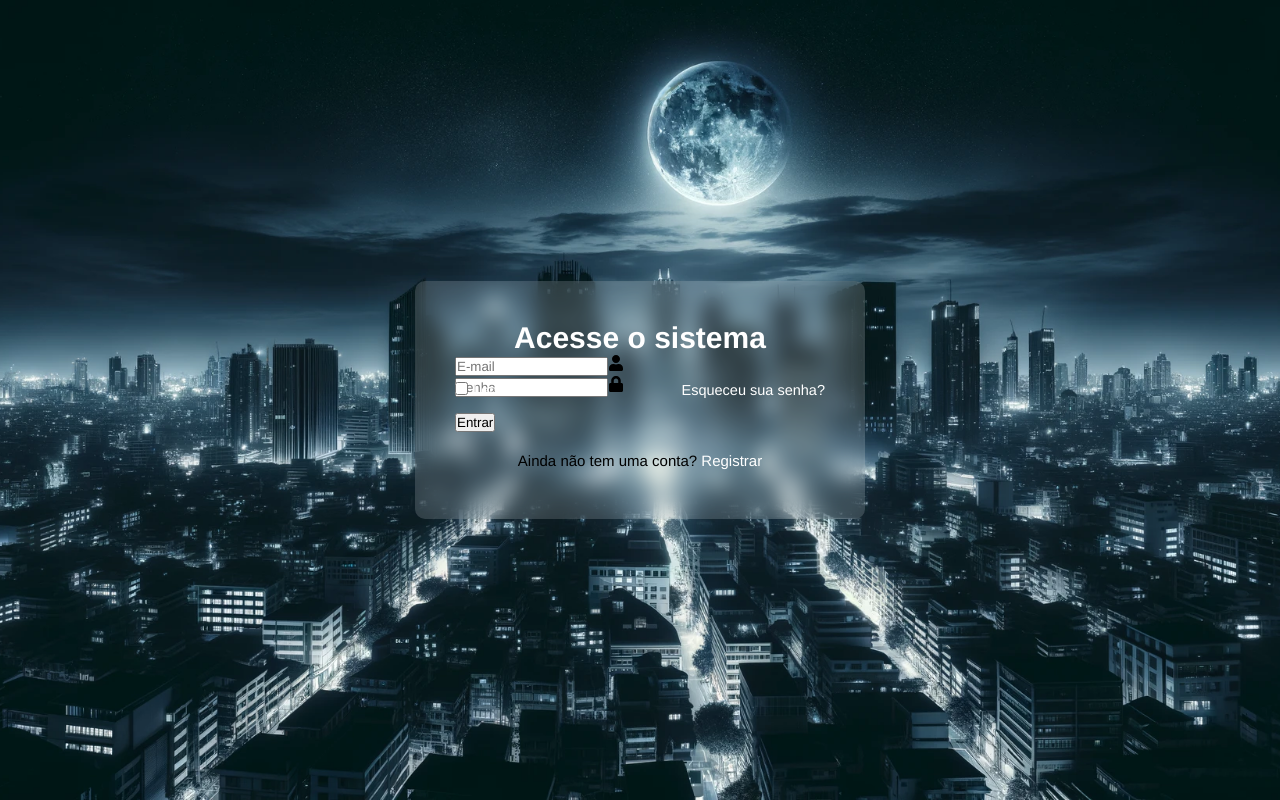
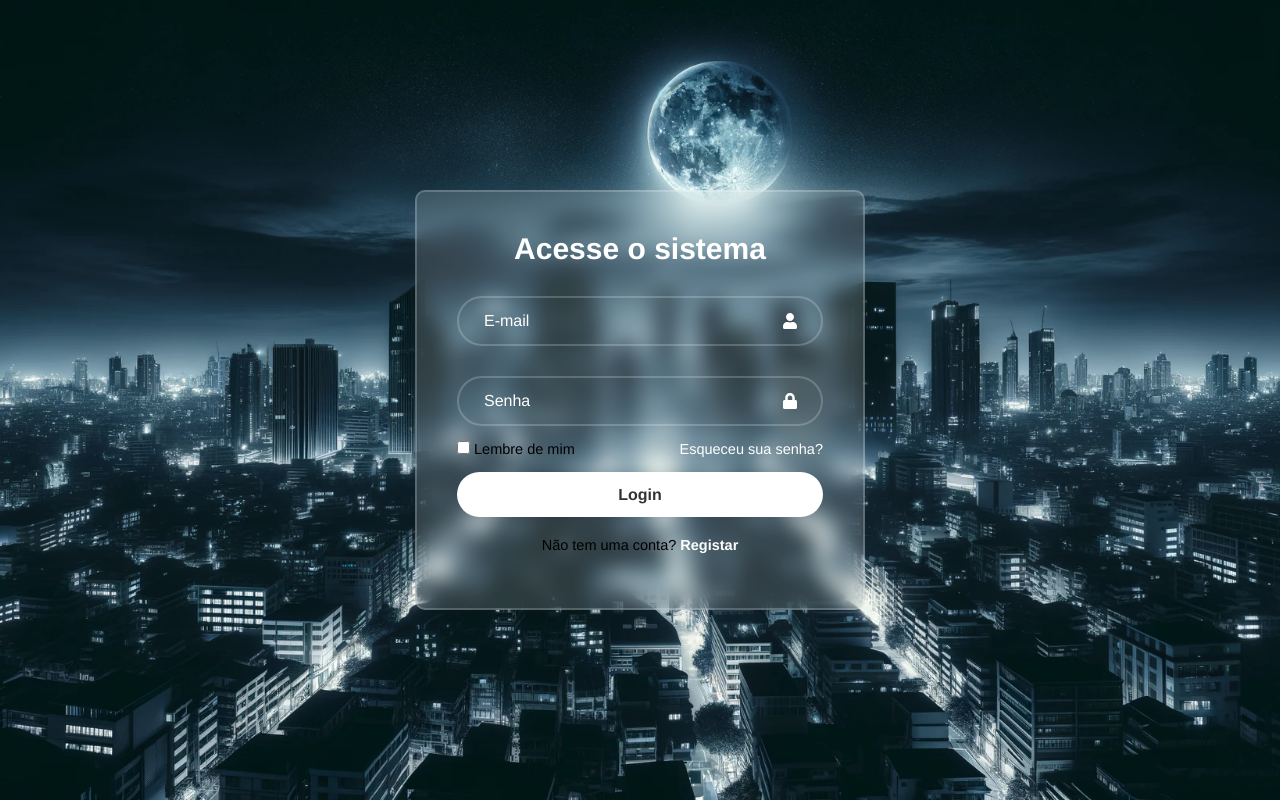
Before and after one commit to Bergkley/Tela-Login, a React (Vite) app: page / in a window 1280 px wide. Built offline with nearby package versions, Linux system fonts and the light colour scheme.

Commit message:
feat: refatoração

```diff
--- a/src/Components/Login/Login.css
+++ b/src/Components/Login/Login.css
@@ -1,33 +1,37 @@
 .container {
   width: 450px;
-  background-color: rgba(255, 255, 255, 0.15);
+  background: rgba(255, 255, 255, 0.15);
   backdrop-filter: blur(10px);
+  border: 2px solid rgba(255, 255, 255, 0.2);
+  border-radius: 10px;
   padding: 40px;
-  border-radius: 10px;
 }
+
 .container h1 {
   text-align: center;
   font-size: 30px;
-  color: #fff;
+  color: #ffff;
 }
+
 .container .input-field {
   position: relative;
   width: 100%;
   height: 50px;
   margin: 30px auto;
 }
+
 .input-field input {
   width: 100%;
   height: 100%;
-  border: none;
-  background-color: transparent;
+  background: transparent;
   outline: none;
   border: 2px solid rgba(255, 255, 255, 0.2);
   border-radius: 40px;
   font-size: 16px;
   color: #fff;
-  padding: 20px 25px;
+  padding: 20px 45px 20px 25px;
 }
+
 .input-field input::placeholder {
   color: #fff;
 }
@@ -35,44 +39,60 @@
 .input-field .icon {
   position: absolute;
   right: 25px;
-  top: 25px;
+  top: 50%;
   transform: translateY(-50%);
-  font-size: 18px;
+  font-size: 16px;
   color: #fff;
 }
-.container .recal-forget {
+
+.container .recall-forget {
   display: flex;
   justify-content: space-between;
   font-size: 14.5px;
   margin: -15px 0 15px;
 }
-.recal-forget label {
-  color: #fff;
+
+.recall-forget label input {
+  accent-color: #fff;
+  margin-right: 4px;
 }
-.recal-forget input {
-  margin-right: 5px;
-}
-.recal-forget a,
-.signup-link p a {
+
+.recall-forget a {
   color: #fff;
   text-decoration: none;
 }
-.recal-forget a:hover,
-.signup-link p a:hover {
+
+.recall-forget a:hover {
+  text-decoration: underline;
+}
+
+.container button {
   width: 100%;
-  height: 50px;
-  background-color: #fff;
+  height: 45px;
+  background: #fff;
   border: none;
   outline: none;
   border-radius: 40px;
   box-shadow: 0 0 10px rgba(0, 0, 0, 0.1);
+  cursor: pointer;
   font-size: 16px;
-  font-weight: 600;
+  color: #333;
+  font-weight: 700;
   text-shadow: none;
 }
+
 .container .signup-link {
-  font-size: 15px;
+  font-size: 14.5px;
   text-align: center;
-  margin: 20px 0 10px;
-  text-shadow: none;
+  margin: 20px 0 15px;
 }
+
+.signup-link p a {
+  color: #fff;
+  text-decoration: none;
+  font-weight: 600;
+}
+
+.signup-link p a:hover {
+  text-decoration: underline;
+}
--- a/src/Components/Login/Login.jsx
+++ b/src/Components/Login/Login.jsx
@@ -1,53 +1,57 @@
-import React from "react";
+import { useState } from "react";
 import { FaUser, FaLock } from "react-icons/fa";
-import { useState } from "react";
 import "./Login.css";
 
 const Login = () => {
+  // Estados para armazenar as entradas do usuário
   const [username, setUsername] = useState("");
   const [password, setPassword] = useState("");
+
+  // Função que é chamada quando o formulário é enviado
   const handleSubmit = (event) => {
+    // Impede que a página seja recarregada
     event.preventDefault();
-    alert("Enviando os dados:" + username + " - " + password);
+
+    // Faz o console log das credenciais do usuário
+    console.log("Dados de Login:", { username, password });
   };
 
   return (
     <div className="container">
       <form onSubmit={handleSubmit}>
         <h1>Acesse o sistema</h1>
-        <div>
+        <div className="input-field">
           <input
-            type="email"
+            type="text"
+            placeholder="E-mail"
             required
-            placeholder="E-mail"
+            value={username}
             onChange={(e) => setUsername(e.target.value)}
           />
           <FaUser className="icon" />
         </div>
-        <div>
+        <div className="input-field">
           <input
             type="password"
+            placeholder="Senha"
             required
-            placeholder="Senha"
+            value={password}
             onChange={(e) => setPassword(e.target.value)}
           />
           <FaLock className="icon" />
         </div>
-        <div className="recal-forget">
-          <label htmlFor="">
+
+        <div className="recall-forget">
+          <label>
             <input type="checkbox" />
             Lembre de mim
           </label>
-          <a href="#" target="_blank">
-            Esqueceu sua senha?
-          </a>
+          <a href="#">Esqueceu sua senha?</a>
         </div>
-
-        <button>Entrar</button>
-
+        <button type="submit">Login</button>
         <div className="signup-link">
           <p>
-            Ainda não tem uma conta? <a href="#">Registrar</a>
+            Não tem uma conta? <a href="#">Registar</a>{" "}
           </p>
         </div>
       </form>
```
